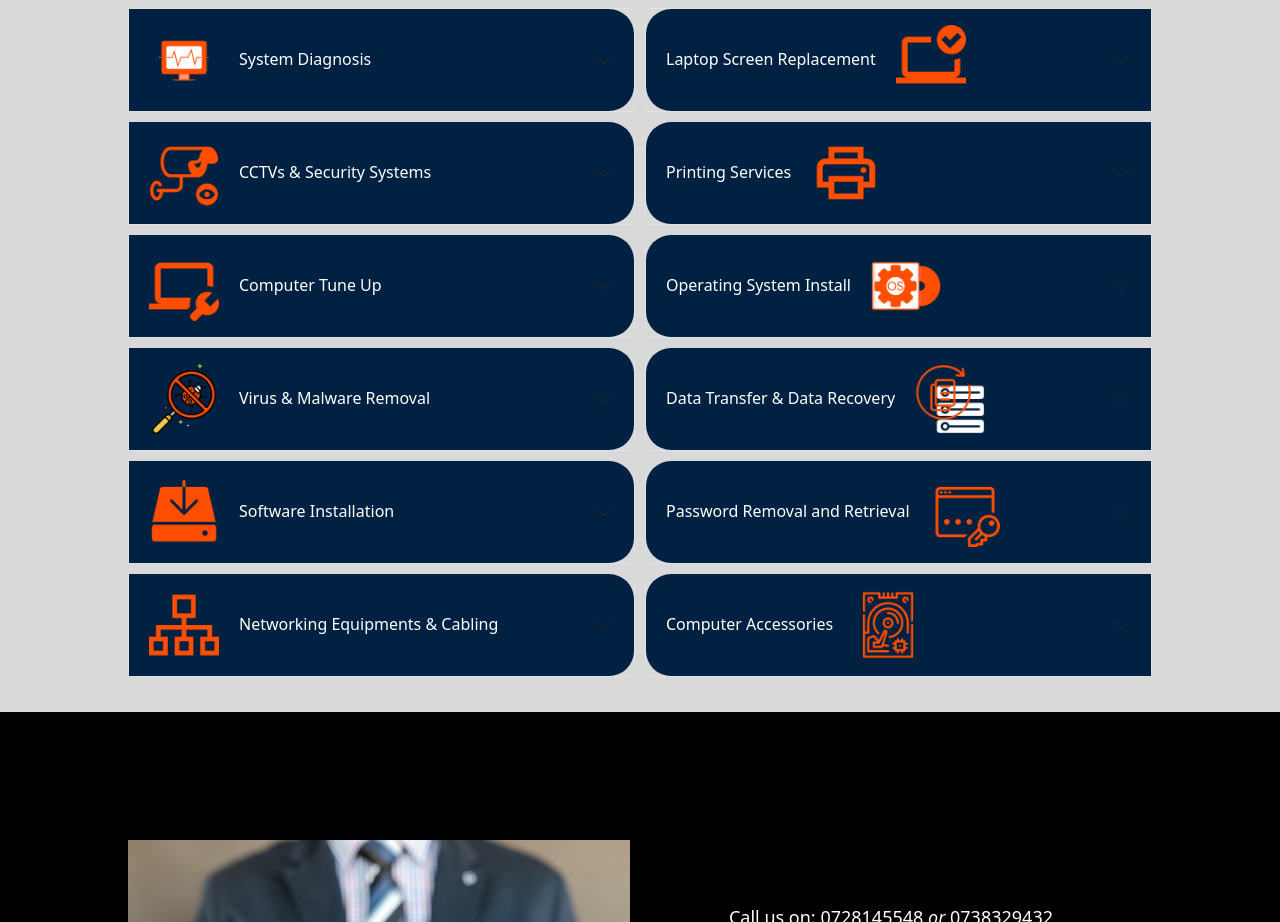
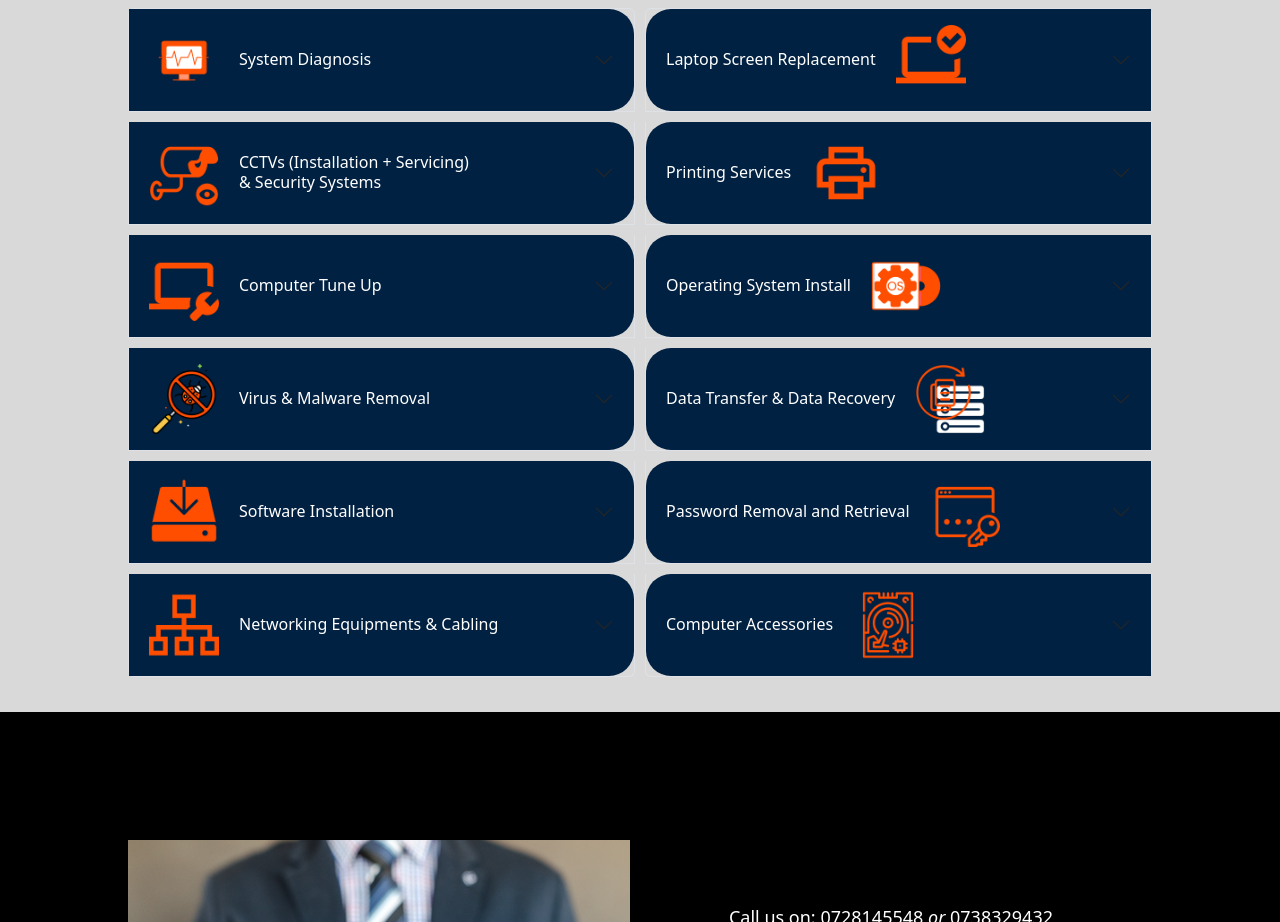
Before and after one commit to SandeSydney/tech_shop, a React (Create React App) app: page /services in a window 1280 px wide. Shown: the part 901-1823 px from the top of the page. Built offline with nearby package versions, Linux system fonts and the light colour scheme.

Commit message:
CCTV changes

```diff
--- a/src/components/Services.jsx
+++ b/src/components/Services.jsx
@@ -50,10 +50,11 @@ function Services() {
                 <Accordion.Item eventKey='2'>
                   <Accordion.Header >
                     <img src={cctv} alt="" />
-                    CCTVs & Security Systems
+                    CCTVs (Installation + Servicing) <br/> & Security Systems
                   </Accordion.Header>
                   <Accordion.Body>
                     <p>The best quality surveillance cameras and DVRs to help monitor your business and help secure your premises.</p>
+                    <p>We install these CCTVs and systems; Their servicing is also done meticulously after agreed durations.</p>
                   </Accordion.Body>
                 </Accordion.Item>
                 <Accordion.Item eventKey='4'>
```
